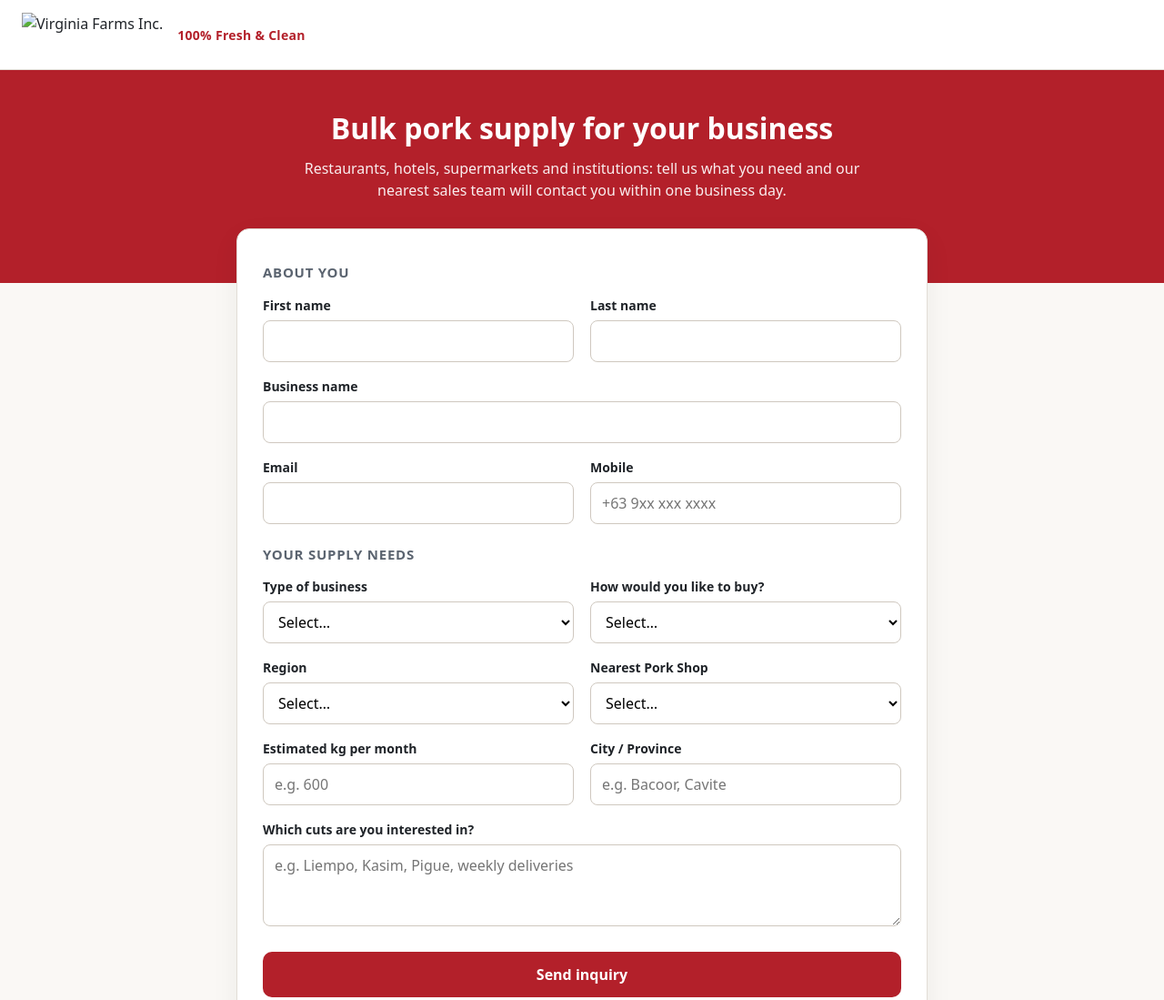
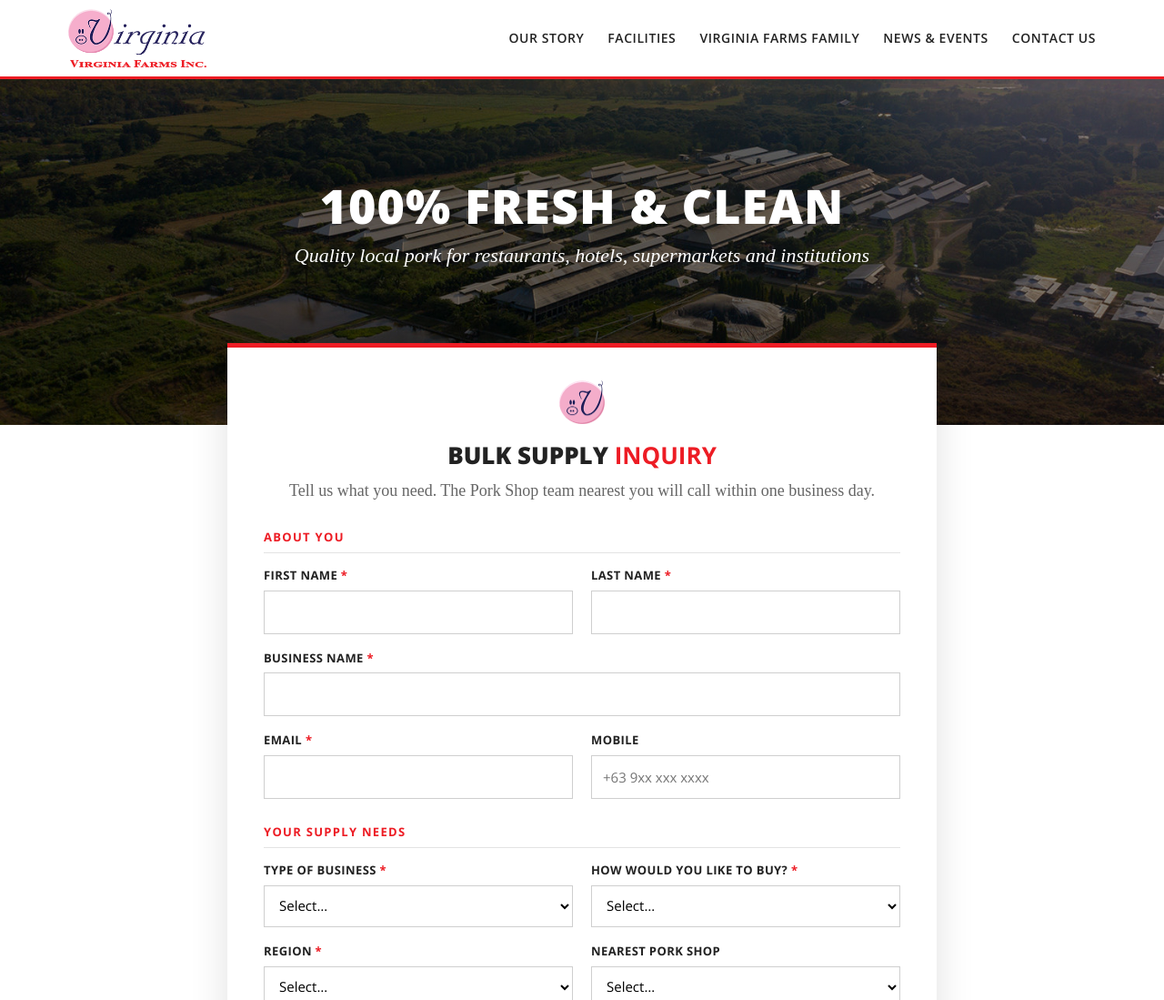
Before and after one commit to Akhil8790/virginia-farms-web-to-lead, a plain HTML site: page index.html in a window 1280 px wide. Shown: the top 1099 px of the page at 91% size. Drawn offline with nearby package versions, Linux system fonts and the light colour scheme; a web font is replaced by a local one.

Commit message:
Rebrand form to match virginiafarmsinc.com; add logo, assets, thank-you page
Co-Authored-By: Claude Opus 5.5 <noreply@anthropic.com>

```diff
--- a/index.html
+++ b/index.html
@@ -3,63 +3,101 @@
 <head>
 <meta charset="utf-8">
 <meta name="viewport" content="width=device-width, initial-scale=1">
-<title>Virginia Farms – Bulk Supply Inquiry</title>
+<title>Bulk Supply Inquiry – Virginia Farms Inc.</title>
+<link rel="icon" href="brand/favicon.png">
+<link rel="preconnect" href="https://fonts.googleapis.com">
+<link href="https://fonts.googleapis.com/css2?family=Open+Sans:wght@400;600;700;800&family=Sorts+Mill+Goudy:ital@0;1&display=swap" rel="stylesheet">
 <style>
-  :root{--red:#B3202A;--ink:#1f2328;--muted:#5b6470;--line:#e2ddd6;--bg:#faf8f5}
+  :root{--red:#ED1C24;--red-dk:#c4141b;--ink:#222;--muted:#666;--line:#e3e3e3;--soft:#f7f5f2;--dark:#504444}
   *{box-sizing:border-box}
-  body{margin:0;font:16px/1.5 system-ui,-apple-system,"Segoe UI",Roboto,sans-serif;color:var(--ink);background:var(--bg)}
-  header{background:#fff;border-bottom:1px solid var(--line);padding:14px 24px;display:flex;align-items:center;gap:16px}
-  header img{height:48px}
-  header span{color:var(--red);font-weight:600;font-size:14px;letter-spacing:.02em}
-  .hero{background:var(--red);color:#fff;padding:40px 24px 90px;text-align:center}
-  .hero h1{margin:0 0 8px;font-size:32px}
-  .hero p{margin:0 auto;max-width:620px;opacity:.92}
-  form{max-width:760px;margin:-60px auto 48px;background:#fff;border:1px solid var(--line);border-radius:14px;padding:28px;box-shadow:0 10px 30px rgba(0,0,0,.06)}
-  h2{font-size:15px;text-transform:uppercase;letter-spacing:.05em;color:var(--muted);margin:8px 0 14px}
-  .grid{display:grid;grid-template-columns:1fr 1fr;gap:16px 18px;margin-bottom:22px}
+  body{margin:0;font:16px/1.6 "Open Sans",sans-serif;color:var(--ink);background:#fff}
+  a{color:var(--red);text-decoration:none}
+  /* Header – mirrors virginiafarmsinc.com */
+  .top{background:#fff;border-bottom:3px solid var(--red);position:sticky;top:0;z-index:5}
+  .top .in{max-width:1170px;margin:0 auto;padding:10px 20px;display:flex;align-items:center;justify-content:space-between;gap:20px}
+  .top img{height:64px;display:block}
+  nav ul{list-style:none;margin:0;padding:0;display:flex;gap:26px}
+  nav a{color:var(--ink);font-weight:600;font-size:14px;text-transform:uppercase;letter-spacing:.04em}
+  nav a:hover{color:var(--red)}
+  /* Hero */
+  .hero{position:relative;min-height:380px;display:grid;place-items:center;text-align:center;color:#fff;
+        background:linear-gradient(rgba(0,0,0,.45),rgba(0,0,0,.55)),url(brand/hero.jpg) center/cover}
+  .hero .in{padding:60px 20px 120px;max-width:760px}
+  .hero h1{margin:0;font-weight:800;font-size:52px;letter-spacing:.02em;line-height:1.1}
+  .hero p{margin:12px 0 0;font:italic 22px/1.4 "Sorts Mill Goudy",serif}
+  /* Form card */
+  .wrap{max-width:820px;margin:-90px auto 60px;padding:0 20px;position:relative}
+  form{background:#fff;border-top:5px solid var(--red);box-shadow:0 12px 40px rgba(0,0,0,.12);padding:36px 40px}
+  .intro{text-align:center;margin-bottom:26px}
+  .intro img{height:48px}
+  .intro h2{margin:6px 0 4px;font-size:26px;font-weight:800;text-transform:uppercase}
+  .intro h2 b{color:var(--red)}
+  .intro p{margin:0;color:var(--muted);font-family:"Sorts Mill Goudy",serif;font-size:18px}
+  h3{font-size:13px;text-transform:uppercase;letter-spacing:.1em;color:var(--red);margin:26px 0 14px;padding-bottom:6px;border-bottom:1px solid var(--line)}
+  .grid{display:grid;grid-template-columns:1fr 1fr;gap:16px 20px}
   .full{grid-column:1/-1}
-  label{display:block;font-size:14px;font-weight:600;margin-bottom:6px}
-  input,select,textarea{width:100%;font:inherit;padding:10px 12px;border:1px solid #cfc8bf;border-radius:8px;background:#fff}
-  input:focus,select:focus,textarea:focus{outline:2px solid rgba(179,32,42,.35);border-color:var(--red)}
-  textarea{min-height:90px;resize:vertical}
-  button{background:var(--red);color:#fff;border:0;border-radius:10px;padding:14px 28px;font:600 16px system-ui;cursor:pointer;width:100%}
-  button:hover{background:#951a23}
-  .fine{font-size:13px;color:var(--muted);text-align:center;margin-top:12px}
-  @media (max-width:640px){.grid{grid-template-columns:1fr}}
+  label{display:block;font-size:13px;font-weight:700;margin-bottom:6px;text-transform:uppercase;letter-spacing:.03em}
+  label .req{color:var(--red)}
+  input,select,textarea{width:100%;font:inherit;font-size:15px;padding:11px 12px;border:1px solid #cfcfcf;border-radius:0;background:#fff}
+  input:focus,select:focus,textarea:focus{outline:none;border-color:var(--red);box-shadow:0 0 0 3px rgba(237,28,36,.15)}
+  textarea{min-height:100px;resize:vertical}
+  button{margin-top:28px;background:var(--red);color:#fff;border:0;border-radius:0;padding:16px;font:700 16px "Open Sans";text-transform:uppercase;letter-spacing:.08em;cursor:pointer;width:100%}
+  button:hover{background:var(--red-dk)}
+  .fine{font-size:13px;color:var(--muted);text-align:center;margin:12px 0 0}
+  footer{background:var(--dark);color:#ddd;text-align:center;padding:26px 20px;font-size:13px}
+  footer a{color:#fff}
+  @media (max-width:820px){nav{display:none}.hero h1{font-size:36px}form{padding:28px 22px}.grid{grid-template-columns:1fr}}
 </style>
 </head>
 <body>
-<header><img src="vf-logo.png" alt="Virginia Farms Inc."><span>100% Fresh &amp; Clean</span></header>
-<div class="hero">
-  <h1>Bulk pork supply for your business</h1>
-  <p>Restaurants, hotels, supermarkets and institutions: tell us what you need and our nearest sales team will contact you within one business day.</p>
-</div>
+<header class="top"><div class="in">
+  <a href="https://www.virginiafarmsinc.com/"><img src="brand/logo.png" alt="Virginia Farms Inc."></a>
+  <nav><ul>
+    <li><a href="https://www.virginiafarmsinc.com/our-story/">Our Story</a></li>
+    <li><a href="https://www.virginiafarmsinc.com/facilities/">Facilities</a></li>
+    <li><a href="https://www.virginiafarmsinc.com/virginia-farms-family/">Virginia Farms Family</a></li>
+    <li><a href="https://www.virginiafarmsinc.com/events/">News &amp; Events</a></li>
+    <li><a href="https://www.virginiafarmsinc.com/contact-us/">Contact Us</a></li>
+  </ul></nav>
+</div></header>
 
+<section class="hero"><div class="in">
+  <h1>100% FRESH &amp; CLEAN</h1>
+  <p>Quality local pork for restaurants, hotels, supermarkets and institutions</p>
+</div></section>
+
+<div class="wrap">
 <form action="https://webto.salesforce.com/servlet/servlet.WebToLead?encoding=UTF-8&orgId=00Daj00001Gc5Mj" method="POST">
   <input type="hidden" name="oid" value="00Daj00001Gc5Mj">
-  <input type="hidden" name="retURL" value="thank-you.html">
+  <input type="hidden" name="retURL" value="">
   <input type="hidden" name="lead_source" value="Web">
 
-  <h2>About you</h2>
+  <div class="intro">
+    <img src="brand/pig.png" alt="">
+    <h2>Bulk Supply <b>Inquiry</b></h2>
+    <p>Tell us what you need. The Pork Shop team nearest you will call within one business day.</p>
+  </div>
+
+  <h3>About you</h3>
   <div class="grid">
-    <div><label for="first_name">First name</label><input id="first_name" name="first_name" maxlength="40" required></div>
-    <div><label for="last_name">Last name</label><input id="last_name" name="last_name" maxlength="80" required></div>
-    <div class="full"><label for="company">Business name</label><input id="company" name="company" maxlength="40" required></div>
-    <div><label for="email">Email</label><input id="email" name="email" type="email" maxlength="80" required></div>
+    <div><label for="first_name">First name <span class="req">*</span></label><input id="first_name" name="first_name" maxlength="40" required></div>
+    <div><label for="last_name">Last name <span class="req">*</span></label><input id="last_name" name="last_name" maxlength="80" required></div>
+    <div class="full"><label for="company">Business name <span class="req">*</span></label><input id="company" name="company" maxlength="40" required></div>
+    <div><label for="email">Email <span class="req">*</span></label><input id="email" name="email" type="email" maxlength="80" required></div>
     <div><label for="phone">Mobile</label><input id="phone" name="phone" maxlength="40" placeholder="+63 9xx xxx xxxx"></div>
   </div>
 
-  <h2>Your supply needs</h2>
+  <h3>Your supply needs</h3>
   <div class="grid">
-    <div><label for="segment">Type of business</label>
+    <div><label for="segment">Type of business <span class="req">*</span></label>
       <select id="segment" name="00Naj00006QJigO" required>
         <option value="">Select…</option><option>Restaurant</option><option>Hotel</option><option>Institution</option><option>Supermarket</option><option>Corporate</option><option>Reseller</option>
       </select></div>
-    <div><label for="channel">How would you like to buy?</label>
+    <div><label for="channel">How would you like to buy? <span class="req">*</span></label>
       <select id="channel" name="00Naj00006QJigN" required>
         <option value="">Select…</option><option value="HRI">Bulk supply (HRI)</option><option value="Reseller">Resell our products</option><option value="Corporate ACL">Employee purchase program</option><option value="Home Delivery">Home delivery</option>
       </select></div>
-    <div><label for="region">Region</label>
+    <div><label for="region">Region <span class="req">*</span></label>
       <select id="region" name="00Naj00006QJigM" required>
         <option value="">Select…</option><option>Luzon</option><option>Cebu</option><option>Iloilo</option>
       </select></div>
@@ -72,13 +110,15 @@
     <div class="full"><label for="description">Which cuts are you interested in?</label><textarea id="description" name="description" placeholder="e.g. Liempo, Kasim, Pigue, weekly deliveries"></textarea></div>
   </div>
 
-  <button type="submit">Send inquiry</button>
+  <button type="submit">Send Inquiry</button>
   <p class="fine">Your inquiry goes straight to the Virginia Farms sales team for your region.</p>
 </form>
+</div>
+
+<footer>© 2026 <a href="https://www.virginiafarmsinc.com/">Virginia Farms Inc.</a> All rights reserved. · The Pork Shop</footer>
+
 <script>
-  // retURL must be absolute: point it at the thank-you page next to this file.
   document.querySelector('[name=retURL]').value = new URL('thank-you.html', location.href).href;
-  // Keep branch choices consistent with the selected region.
   const map={Luzon:['Molino','Imus (Carsadang Bago)','Las Piñas'],Cebu:['Mandaue'],Iloilo:['Iloilo Super Terminal','Iloilo La Paz']};
   const region=document.getElementById('region'), branch=document.getElementById('branch'), all=[...branch.options].slice(1);
   region.addEventListener('change',()=>{const ok=map[region.value]||all.map(o=>o.value);branch.value='';all.forEach(o=>o.hidden=!ok.includes(o.value));});
```
Also changed, not shown: thank-you.html (added, +21 -0 lines), web-to-lead.html (added, +127 -0 lines), brand/favicon.png (added), brand/hero.jpg (added), brand/logo.png (added), brand/pig.png (added).
